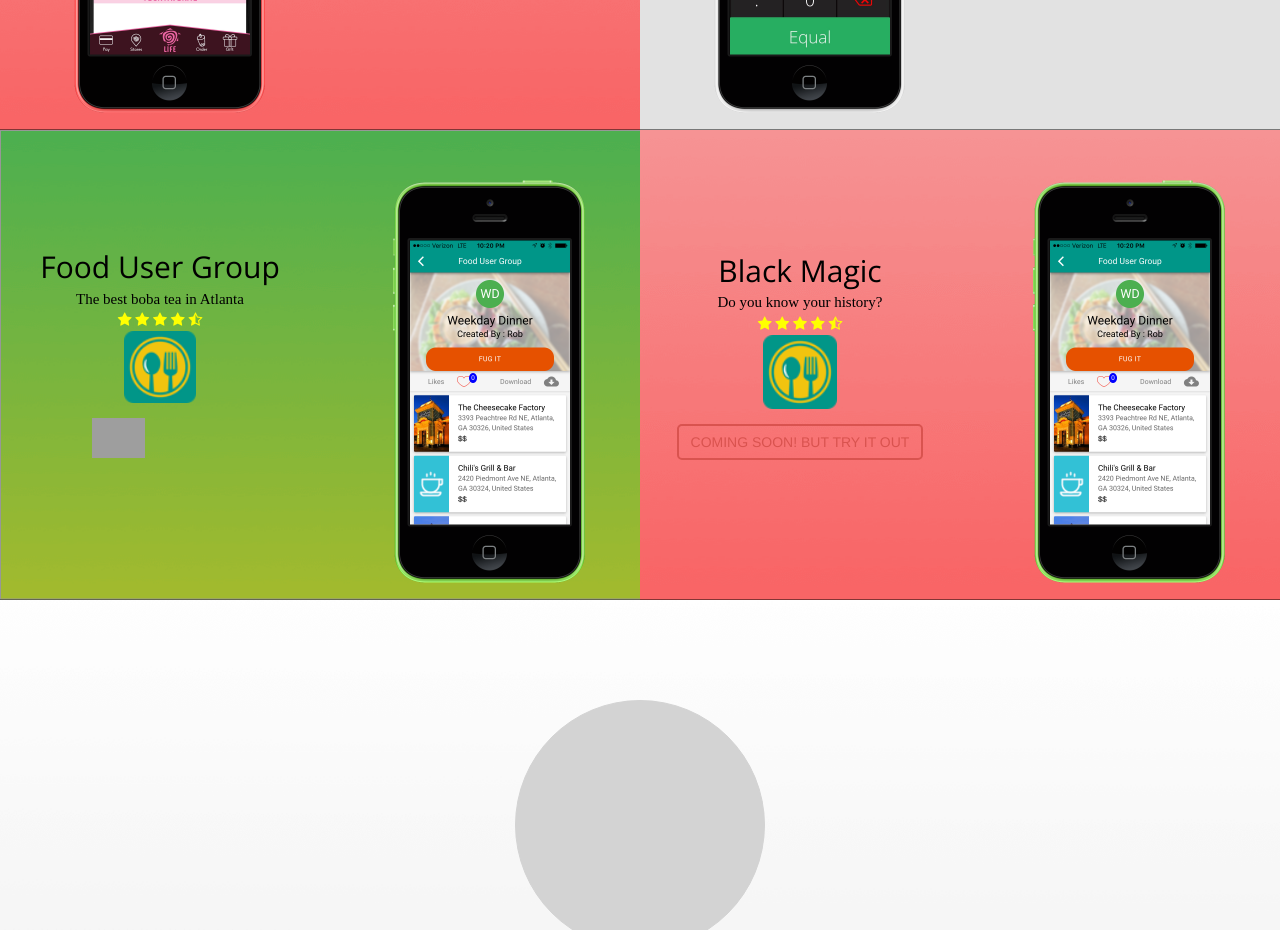
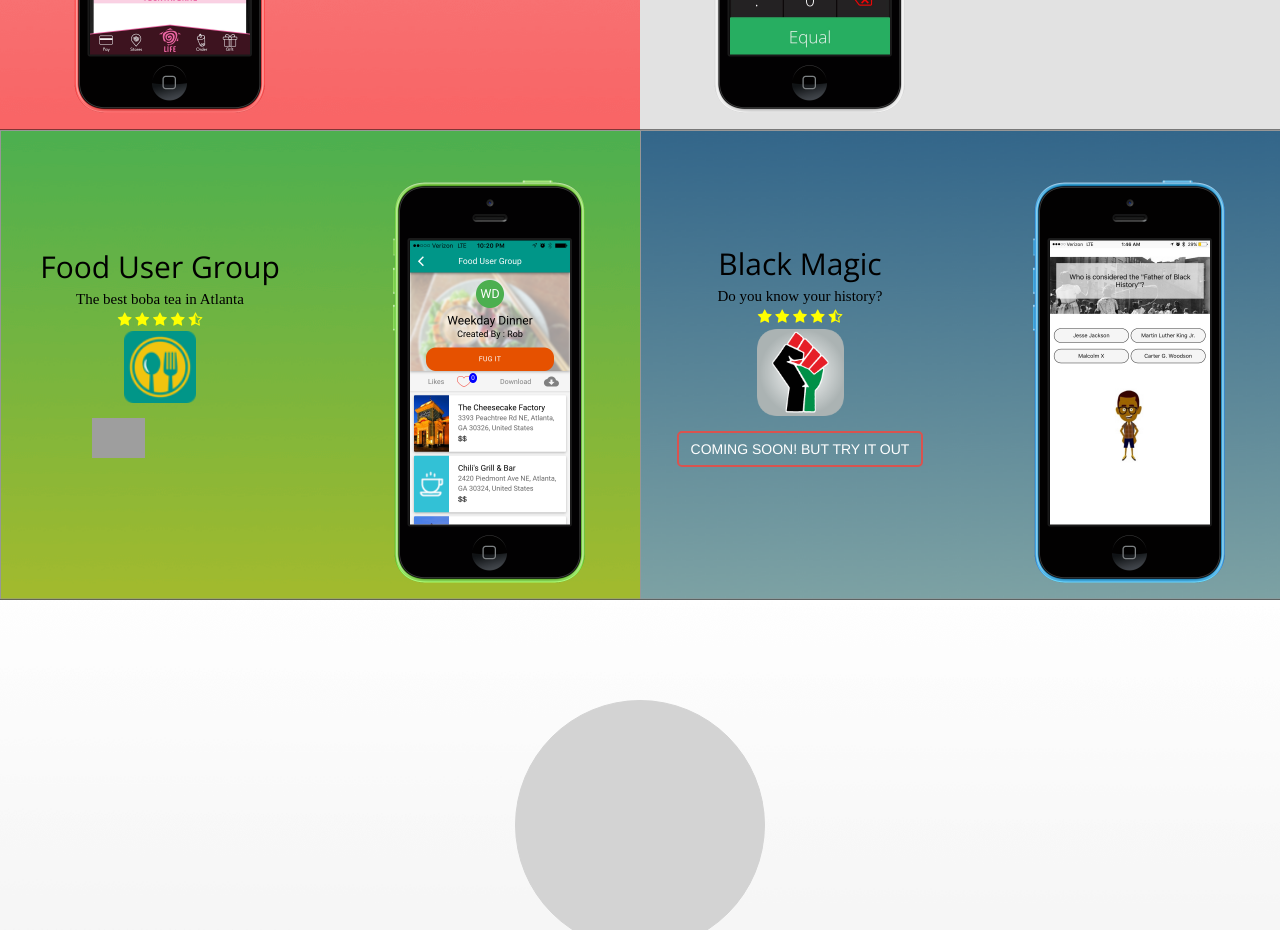
Before and after one commit to collinpartee/omg2, a website: page index.html in a window 1280 px wide. Shown: the part 1140-2070 px from the top of the page. Drawn offline with nearby package versions, Linux system fonts and the light colour scheme; files that its build step writes are made by us from their sources; grey boxes are pictures that could not be loaded; a web font is replaced by a local one.

Commit message:
added link. added black magic

```diff
--- a/css/styles.css
+++ b/css/styles.css
@@ -76,8 +76,11 @@
 }
 
 .works .blackmagic {
-    background-image: url(../img/sweethut/bkg.png);
+    background-image: url(../img/blackmagic/bkg.png);
     background-size: cover;
+}
+.works .blackmagic a {
+    color: white;
 }
 
 .works .screenshot {
--- a/index.html
+++ b/index.html
@@ -181,13 +181,13 @@
                             <i class="fa fa-star" aria-hidden="true"></i>
                             <i class="fa fa-star-half-o" aria-hidden="true"></i>
                         </span> <br/>
-                        <img src="img/fug/icon.png" /> <br/>
+                        <img src="img/blackmagic/icon.png" /> <br/>
                         <!--<button type="button" class="btn btn-danger">App Store</button>-->
-                        <button type="button" class="btn btn-danger">Coming Soon! But Try It Out</button>
+                        <button type="button" class="btn btn-danger"><a href="https://codepen.io/collinpartee/pen/xqPLLg?editors=0010">Coming Soon! But Try It Out</a></button>
                         </div>
                     </div>
                     <div class="col-md-6 screenshot">
-                        <img src="img/fug/home-2.png" />
+                        <img src="img/blackmagic/home-2.png" />
                     </div>
                 </div>
             </div>
```
Also changed, not shown: img/blackmagic/bkg.png (added), img/blackmagic/home-1.png (added), img/blackmagic/home-2.png (added), img/blackmagic/home-3.png (added), img/blackmagic/icon.png (added).
